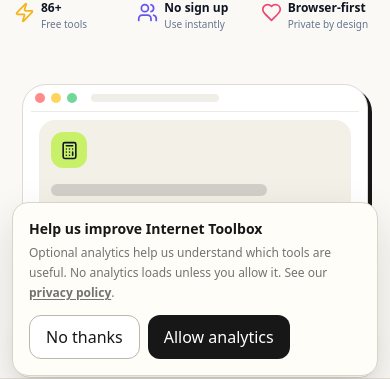
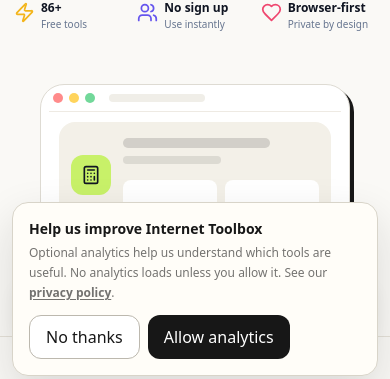
Before and after one commit to factoalbum/internet-toolbox, a Next.js app: page / in a window 390 px wide. Shown: the part 456-835 px from the top of the page. Built offline with nearby package versions, Linux system fonts and the light colour scheme; no server answers.

Commit message:
Simplify mobile hero illustration composition

```diff
--- a/components/home-illustration.tsx
+++ b/components/home-illustration.tsx
@@ -3,30 +3,58 @@ import { Calculator, Code2, FileText } from "lucide-react";
 export default function HomeIllustration() {
   return (
     <div aria-hidden="true" className="mx-auto w-full max-w-[500px] px-2 py-3 sm:px-4 lg:py-0">
-      <div className="relative overflow-hidden rounded-[24px] border border-[#dedbd3] bg-white p-2 shadow-[4px_4px_0_#171717] sm:rounded-[28px] sm:p-4 sm:shadow-[8px_8px_0_#171717]">
-        <div className="flex items-center gap-1.5 border-b border-[#eeeae3] px-1 pb-2 sm:pb-3">
+      <div className="sm:hidden">
+        <div className="mx-auto w-full max-w-[310px] overflow-hidden rounded-[24px] border border-[#dedbd3] bg-white p-2 shadow-[4px_4px_0_#171717]">
+          <div className="flex items-center gap-1.5 border-b border-[#eeeae3] px-1 pb-2">
+            <span className="size-2.5 rounded-full bg-[#ff8b8b]" />
+            <span className="size-2.5 rounded-full bg-[#ffd45c]" />
+            <span className="size-2.5 rounded-full bg-[#72d89a]" />
+            <span className="ml-2 h-2 max-w-24 flex-1 rounded-full bg-[#f0eee8]" />
+          </div>
+          <div className="h-[126px] p-2.5">
+            <div className="flex h-full items-center gap-3 rounded-2xl bg-[#f3f0e8] px-3">
+              <div className="flex size-10 shrink-0 items-center justify-center rounded-xl bg-[#c8f169]">
+                <Calculator size={20} />
+              </div>
+              <div className="min-w-0 flex-1">
+                <div className="h-2.5 w-3/4 rounded-full bg-[#171717]/15" />
+                <div className="mt-2 h-2 w-1/2 rounded-full bg-[#171717]/10" />
+                <div className="mt-4 grid grid-cols-2 gap-2">
+                  <span className="h-8 rounded-lg bg-white" />
+                  <span className="h-8 rounded-lg bg-white" />
+                </div>
+              </div>
+            </div>
+          </div>
+        </div>
+      </div>
+
+      <div className="hidden sm:block">
+        <div className="relative overflow-hidden rounded-[28px] border border-[#dedbd3] bg-white p-4 shadow-[8px_8px_0_#171717]">
+          <div className="flex items-center gap-1.5 border-b border-[#eeeae3] px-1 pb-3">
             <span className="size-2.5 rounded-full bg-[#ff8b8b]" />
             <span className="size-2.5 rounded-full bg-[#ffd45c]" />
             <span className="size-2.5 rounded-full bg-[#72d89a]" />
             <span className="ml-2 h-2 max-w-32 flex-1 rounded-full bg-[#f0eee8]" />
           </div>
-        <div className="grid gap-3 p-2 sm:grid-cols-[1.1fr_.9fr] sm:p-5">
-          <div className="rounded-2xl bg-[#f3f0e8] p-3 sm:p-5">
-            <div className="flex size-9 items-center justify-center rounded-xl bg-[#c8f169] sm:size-10"><Calculator size={19} className="sm:hidden" /><Calculator size={21} className="hidden sm:block" /></div>
-            <div className="mt-4 h-3 w-3/4 rounded-full bg-[#171717]/15 sm:mt-5" />
+          <div className="grid gap-3 p-5 sm:grid-cols-[1.1fr_.9fr]">
+            <div className="rounded-2xl bg-[#f3f0e8] p-5">
+              <div className="flex size-10 items-center justify-center rounded-xl bg-[#c8f169]"><Calculator size={21} /></div>
+              <div className="mt-5 h-3 w-3/4 rounded-full bg-[#171717]/15" />
               <div className="mt-2 h-2 w-1/2 rounded-full bg-[#171717]/10" />
-            <div className="mt-4 grid grid-cols-2 gap-2 sm:mt-5"><span className="h-8 rounded-lg bg-white sm:h-9" /><span className="h-8 rounded-lg bg-white sm:h-9" /></div>
+              <div className="mt-5 grid grid-cols-2 gap-2"><span className="h-9 rounded-lg bg-white" /><span className="h-9 rounded-lg bg-white" /></div>
             </div>
-          <div className="hidden gap-3 sm:grid">
+            <div className="grid gap-3">
               <div className="rounded-2xl bg-[#eaf5d3] p-4"><div className="flex size-9 items-center justify-center rounded-lg bg-white"><Code2 size={18} /></div><div className="mt-3 h-2 w-2/3 rounded-full bg-[#171717]/15" /><div className="mt-2 h-2 w-1/2 rounded-full bg-[#171717]/10" /></div>
               <div className="rounded-2xl bg-[#f0eaff] p-4"><div className="flex size-9 items-center justify-center rounded-lg bg-white"><FileText size={18} /></div><div className="mt-3 h-2 w-3/4 rounded-full bg-[#171717]/15" /><div className="mt-2 h-2 w-2/5 rounded-full bg-[#171717]/10" /></div>
             </div>
           </div>
-        <div className="hidden items-center justify-between gap-3 rounded-2xl bg-[#171717] px-4 py-3 text-white sm:flex sm:px-5">
+          <div className="flex items-center justify-between gap-3 rounded-2xl bg-[#171717] px-5 py-3 text-white">
             <div><div className="h-2.5 w-24 rounded-full bg-white/30" /><div className="mt-2 h-2 w-16 rounded-full bg-white/15" /></div>
             <span className="rounded-lg bg-[#c8f169] px-3 py-2 text-[10px] font-black text-[#171717]">OPEN TOOL</span>
           </div>
         </div>
       </div>
+    </div>
   );
 }
```
Lines whose indentation alone changed are shown as unchanged.
